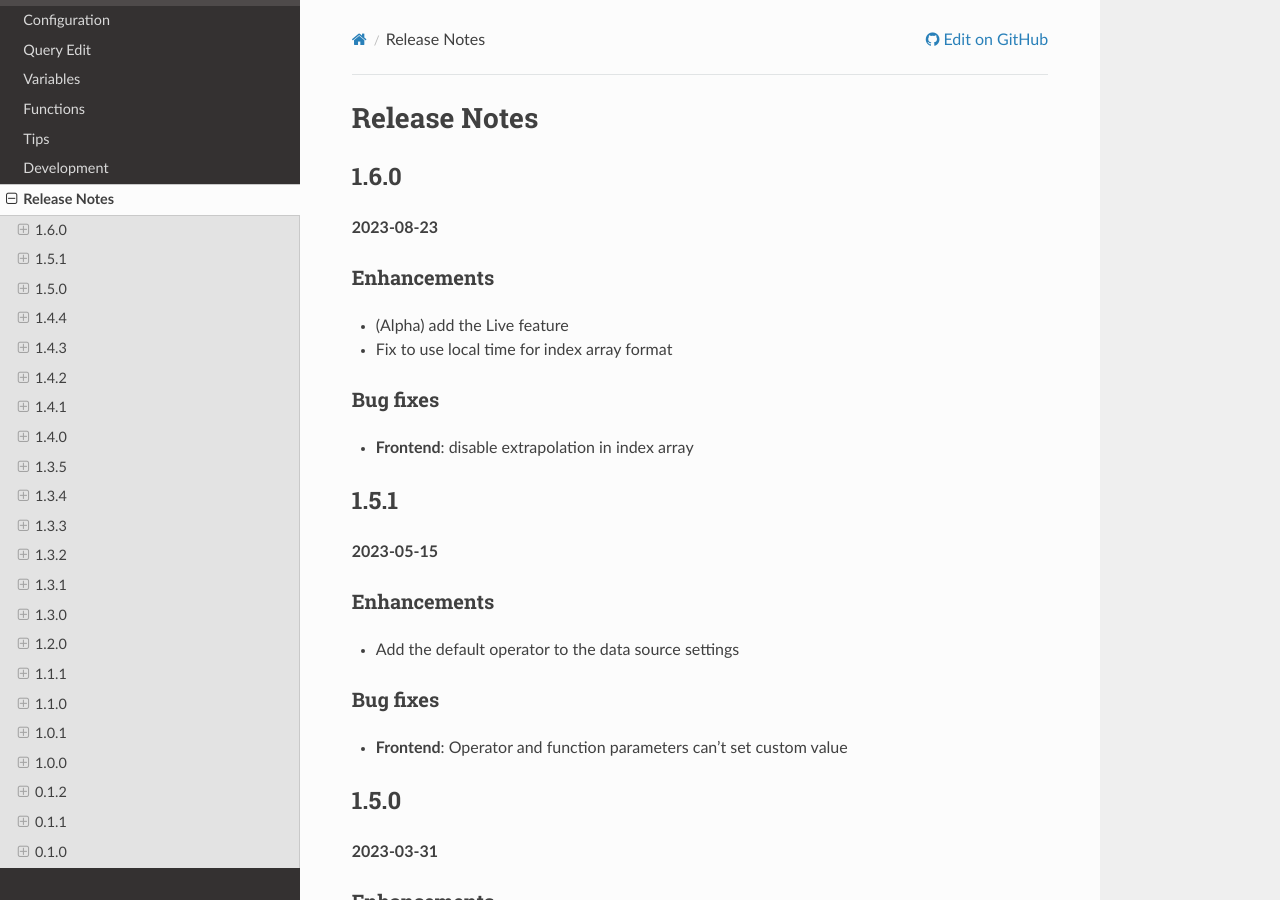
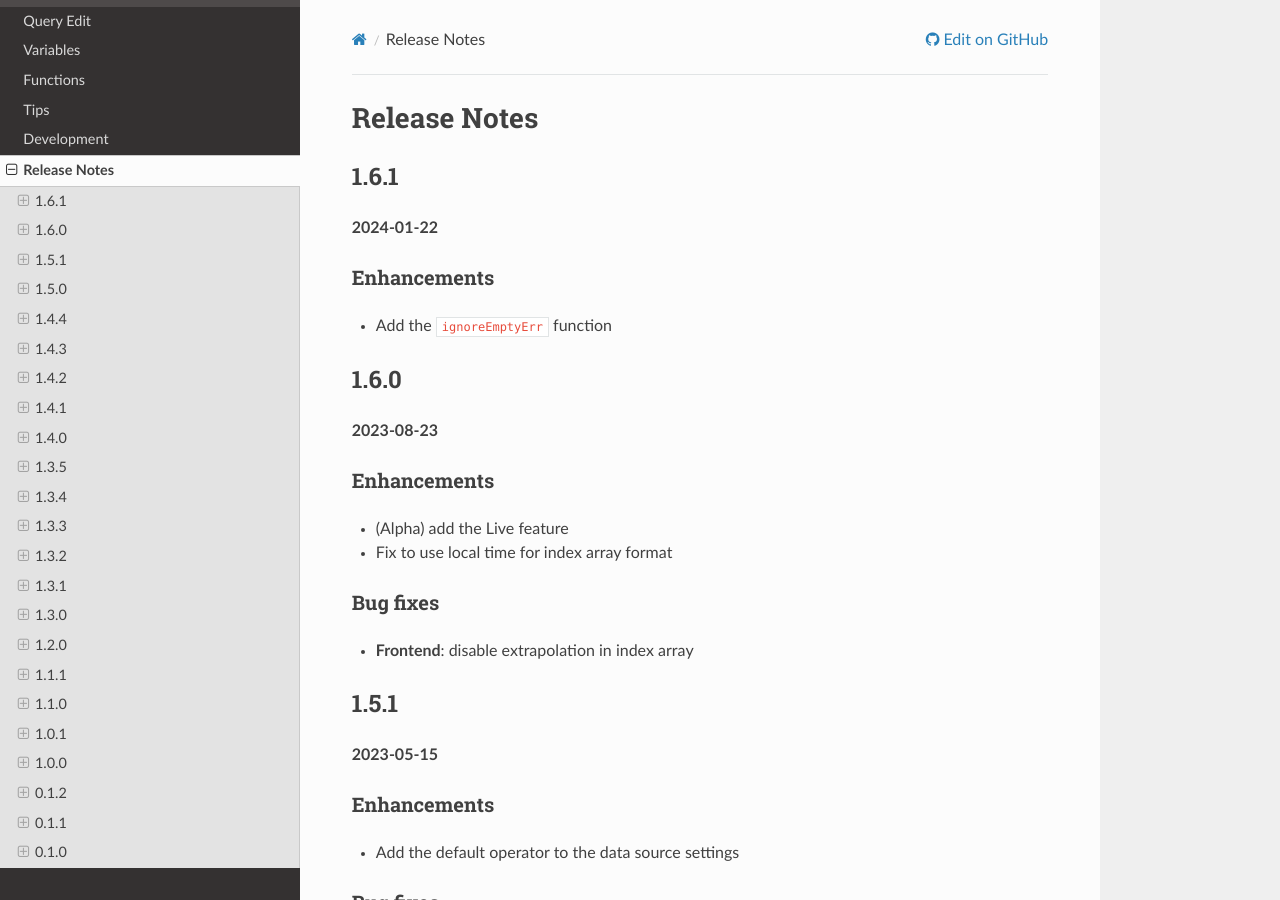
Before and after one commit to sasaki77/archiverappliance-datasource, a Sphinx documentation site: the page built from docs/releases.md, in a window 1280 px wide and 900 px high. Built offline with Sphinx 7.4.7 and the Read the Docs theme 2.0.0, drawn with Linux system fonts in a browser that asks for light colours.

Commit message:
REL: update for 1.6.1 release

```diff
--- a/docs/releases.md
+++ b/docs/releases.md
@@ -1,4 +1,11 @@
 # Release Notes
+## 1.6.1
+
+**2024-01-22**
+
+### Enhancements
+- Add the `ignoreEmptyErr` function
+
 ## 1.6.0
 
 **2023-08-23**
--- a/package.json
+++ b/package.json
@@ -2,7 +2,7 @@
   "name": "sasaki77-archiver-appliance",
   "alerting": true,
   "private": true,
-  "version": "1.6.0",
+  "version": "1.6.1",
   "description": "ArchiverAppliance",
   "main": "index.js",
   "scripts": {
```
Also changed, not shown: CHANGELOG.md (+5 -0 lines).
